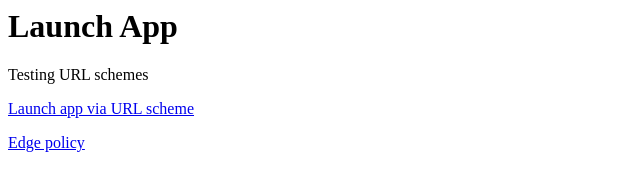
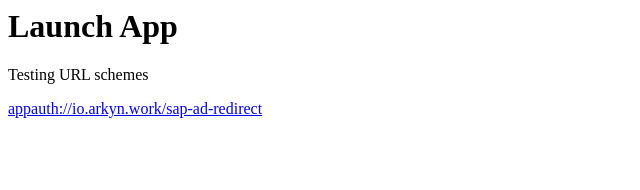
Before and after one commit to gurenius/pages, a plain HTML site: page index.html in a window 1280 px wide. Shown: the whole page, without its empty margins (0-640 px from the left). Drawn offline with Linux system fonts and the light colour scheme.

Commit message:
Update index.html

```diff
--- a/index.html
+++ b/index.html
@@ -10,11 +10,7 @@
 <p>Testing URL schemes</p>
 
 <p>
-  <a href="appauth://io.arkyn.work/sap-ad-redirect">Launch app via URL scheme</a>
-</p>
-
-<p>
-  <a href="edge://policy">Edge policy</a>
+  <a href="appauth://io.arkyn.work/sap-ad-redirect">appauth://io.arkyn.work/sap-ad-redirect</a>
 </p>
 
 </body>
```
